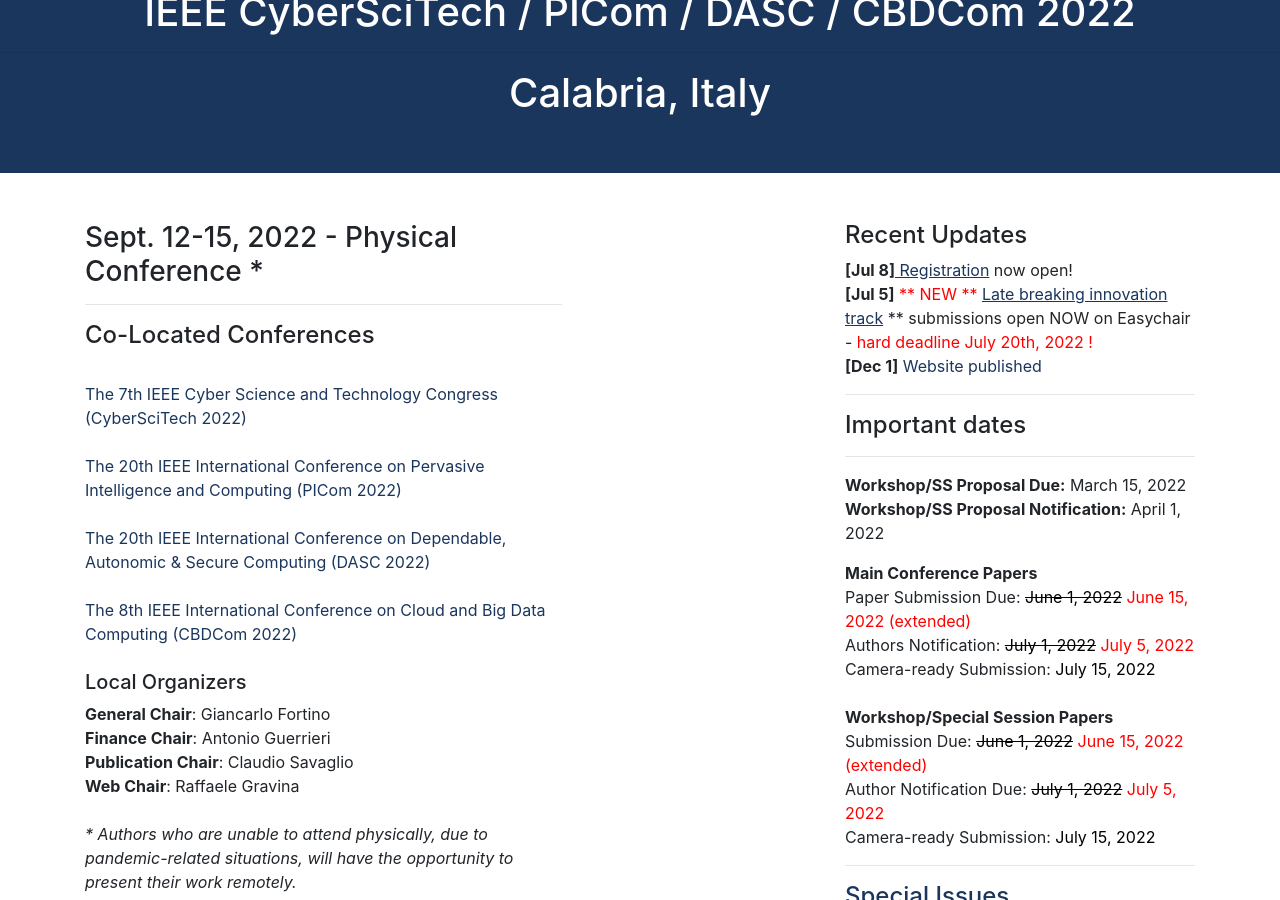
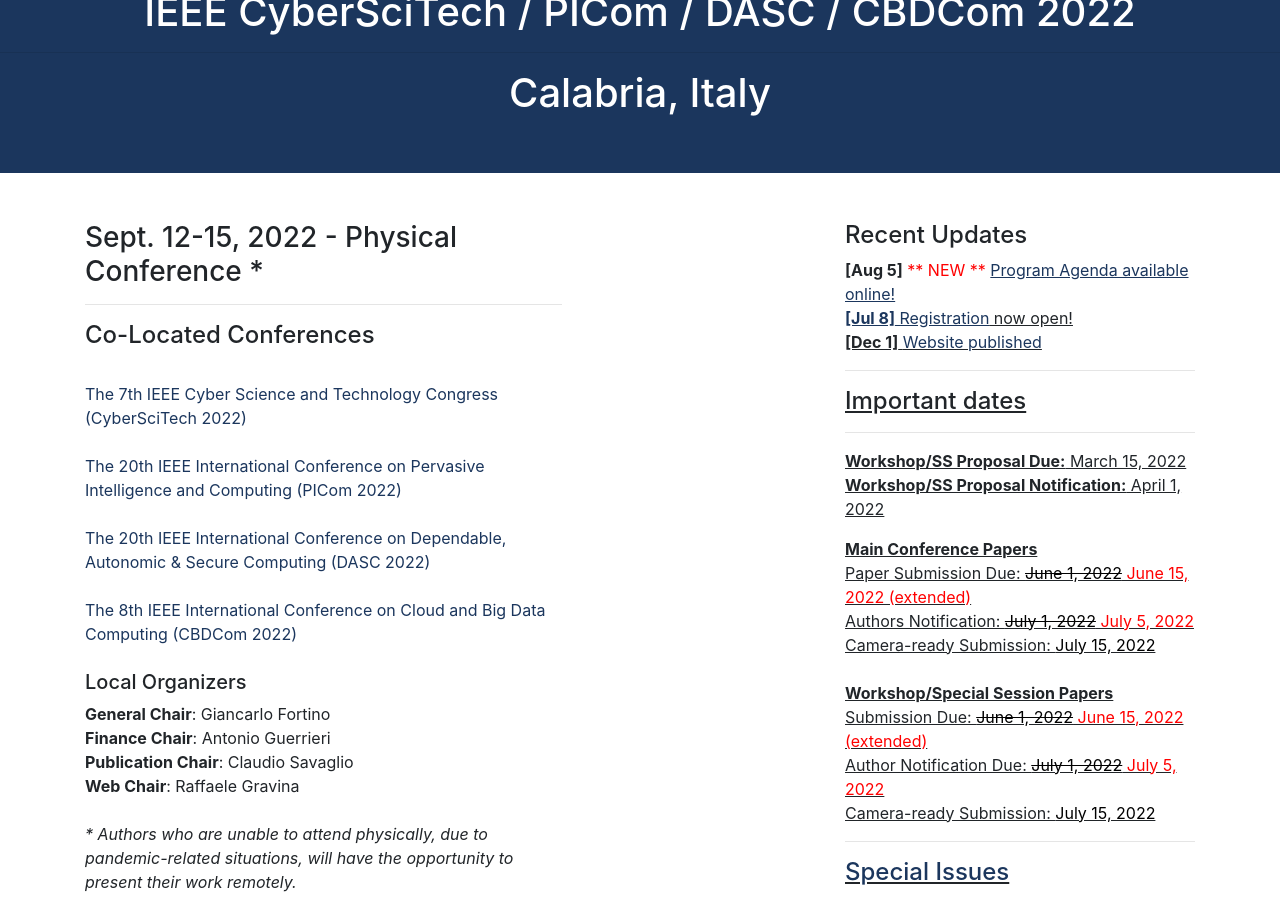
Before and after one commit to cyber-science/2022, a Jekyll site: the page built from index.html, in a window 1280 px wide and 900 px high, scrolled down 634 px. Built offline with Jekyll 4.4.1, drawn with Linux system fonts in a browser that asks for light colours; comment, search, counter and statistics services are not loaded.

Commit message:
Program Agenda updated, added recent update news, added new keynote speaker Martino

```diff
--- a/_includes/sidebar.html
+++ b/_includes/sidebar.html
@@ -2,8 +2,8 @@
 
 <h4>Recent Updates</h4>
 
+<b>[Aug 5]</b> <font color=red>** NEW **</font> <a href="http://cyber-science.org/2022/program/"><u>Program Agenda available online!<br/>
 <b>[Jul 8]</b><a href="http://cyber-science.org/2022/registration/"><u> Registration</u></a> now open!<br/>
-<b>[Jul 5]</b> <font color=red>** NEW **</font> <a href="http://cyber-science.org/2022/cyberscitech/acceptworkshops/"><u>Late breaking innovation track</u></a> ** submissions open NOW on Easychair - <font color=red>hard deadline July 20th, 2022 !</font><br/>
 <b>[Dec 1]</b> <a href="http://cyber-science.org/2022/">Website published</a>
 <hr/>
 
--- a/_includes/sidebarcbd.html
+++ b/_includes/sidebarcbd.html
@@ -1,6 +1,7 @@
 <div class="col-md-4 mb-5">
 <h4>Recent Updates</h4>
 
+<b>[Aug 5]</b> <font color=red>** NEW **</font> <a href="http://cyber-science.org/2022/program/"><u>Program Agenda available online!<br/>
 <b>[Jul 8]</b><a href="http://cyber-science.org/2022/registration/"><u> Registration</u></a> now open!<br/>
 <b>[Dec 1]</b> <a href="http://cyber-science.org/2022/">Website published</a>
 <hr/>
--- a/_includes/sidebarcst.html
+++ b/_includes/sidebarcst.html
@@ -1,6 +1,7 @@
 <div class="col-md-4 mb-5">
 <h4>Recent Updates</h4>
 
+<b>[Aug 5]</b> <font color=red>** NEW **</font> <a href="http://cyber-science.org/2022/program/"><u>Program Agenda available online!<br/>
 <b>[Jul 8]</b><a href="http://cyber-science.org/2022/registration/"><u> Registration</u></a> now open!<br/>
 <b>[Dec 1]</b> <a href="http://cyber-science.org/2022/">Website published</a>
 <hr/>
--- a/_includes/sidebardasc.html
+++ b/_includes/sidebardasc.html
@@ -1,6 +1,7 @@
 <div class="col-md-4 mb-5">
 <h4>Recent Updates</h4>
 
+<b>[Aug 5]</b> <font color=red>** NEW **</font> <a href="http://cyber-science.org/2022/program/"><u>Program Agenda available online!<br/>
 <b>[Jul 8]</b><a href="http://cyber-science.org/2022/registration/"><u> Registration</u></a> now open!<br/>
 <b>[Dec 1]</b> <a href="http://cyber-science.org/2022/">Website published</a>
 <hr/>
--- a/_includes/sidebarpi.html
+++ b/_includes/sidebarpi.html
@@ -1,6 +1,7 @@
 <div class="col-md-4 mb-5">
 <h4>Recent Updates</h4>
 
+<b>[Aug 5]</b> <font color=red>** NEW **</font> <a href="http://cyber-science.org/2022/program/"><u>Program Agenda available online!<br/>
 <b>[Jul 8]</b><a href="http://cyber-science.org/2022/registration/"><u> Registration</u></a> now open!<br/>
 <b>[Dec 1]</b> <a href="http://cyber-science.org/2022/">Website published</a>
 <hr/>
```
Also changed, not shown: _pages/keynote.md (+23 -0 lines), assets/images/program_agenda.png.
